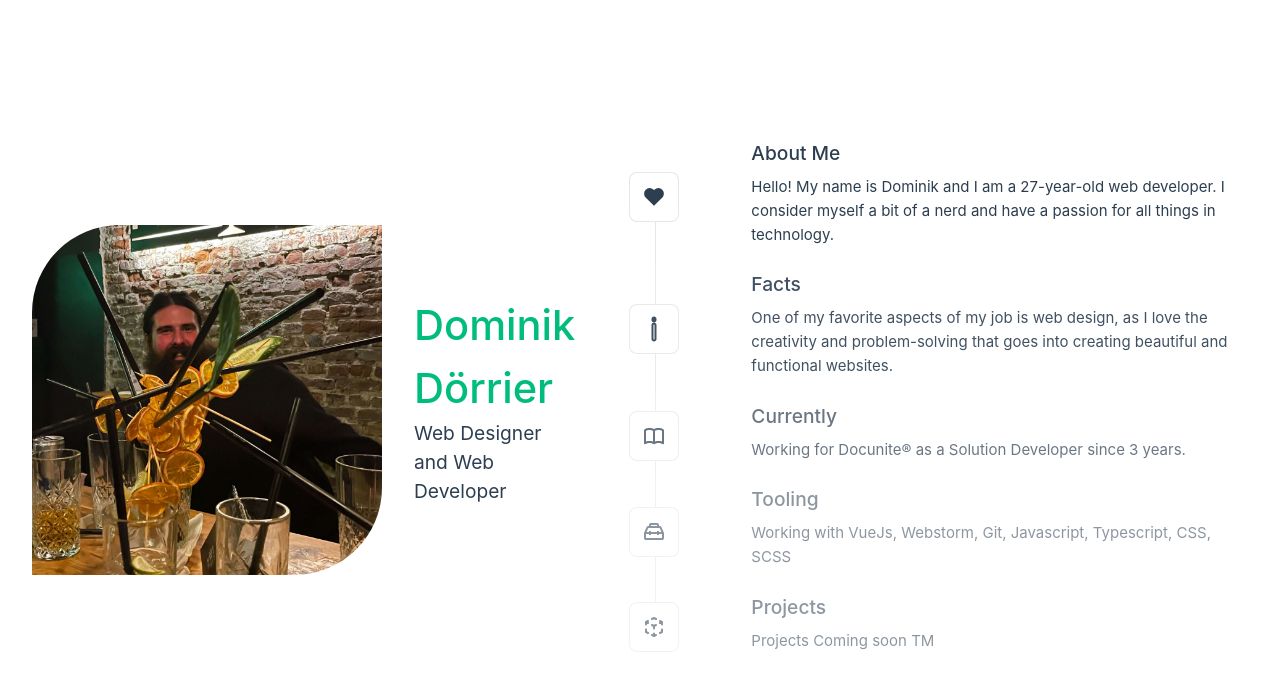
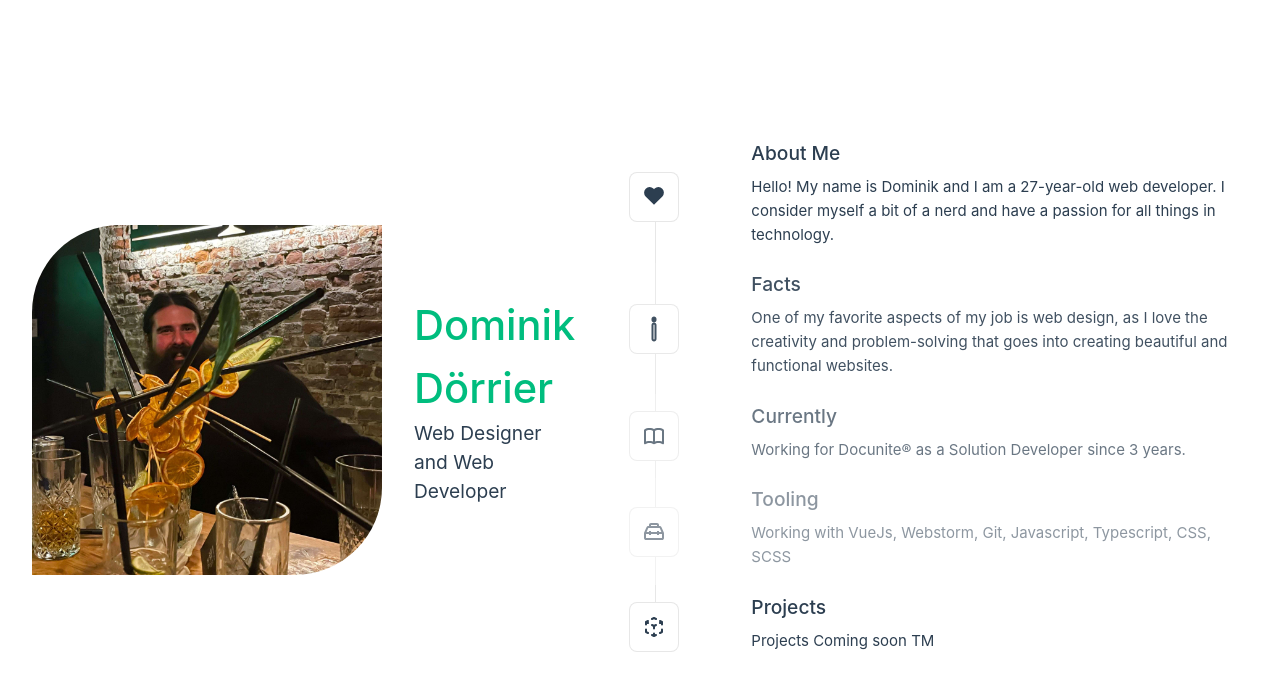
Before and after one commit to Tzyber/aboutme, a Vue app: page / in a window 1280 px wide. Shown: the top 690 px of the page. Built offline with nearby package versions, Linux system fonts and the light colour scheme.

Commit message:
small little gimmick

```diff
--- a/src/components/TheWelcome.vue
+++ b/src/components/TheWelcome.vue
@@ -6,13 +6,35 @@ import EcosystemIcon from './icons/IconEcosystem.vue'
 import CommunityIcon from './icons/IconCommunity.vue'
 import SupportIcon from './icons/IconSupport.vue'
 import Infoicon from "@/components/icons/infoicon.vue";
+import {ref} from "vue";
+
+const counter = ref(0)
+function triggerEvent() {
+  counter.value += 1
+
+  if (counter.value === 10){
+    console.log("test")
+   setTimeout(() => {
+     counter.value = 0
+   }, 2000)
+  }
+}
+
+function   iconClass() {
+if (counter.value > 10)
+  return "big_Heart"
+
+  return "itemIcon heart"
+}
 </script>
 
 <template>
 
   <WelcomeItem class="item1">
     <template #icon>
-      <SupportIcon class="itemIcon heart" />
+      <button style=" background: transparent; border: none !important;">
+      <SupportIcon :class="iconClass()" @click="triggerEvent" />
+      </button>
     </template>
     <template #heading>About Me</template>
 
@@ -59,6 +81,9 @@ import Infoicon from "@/components/icons/infoicon.vue";
 .itemIcon:hover{
   transform: scale(1.2);
 }
+.itemIcon{
+  color: var(--color-text);
+}
 
 .item1 {
   animation: item1 4s;
@@ -90,11 +115,20 @@ import Infoicon from "@/components/icons/infoicon.vue";
   100% { opacity: 1; }
 }
 .item5 {
-  animation: item4 16s;
+
 }
 @keyframes item5 {
   0% { opacity: 0; }
   100% { opacity: 1; }
+}
+
+.big_Heart{
+  animation: bigHeart 2s;
+}
+@keyframes bigHeart {
+  0% { transform: scale(1.0); }
+  50% { transform: scale(2.5); color: red }
+  100% { transform: scale(1.0); }
 }
 
 .heart:hover{
```
